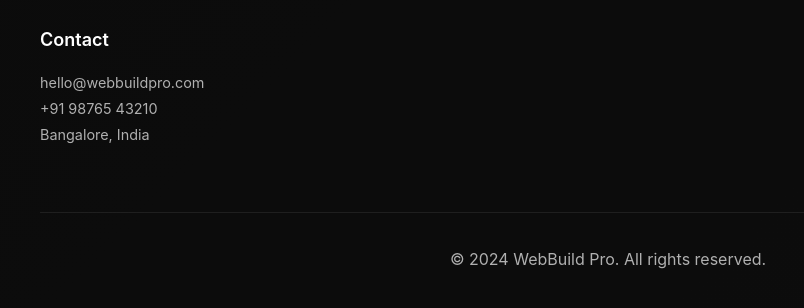
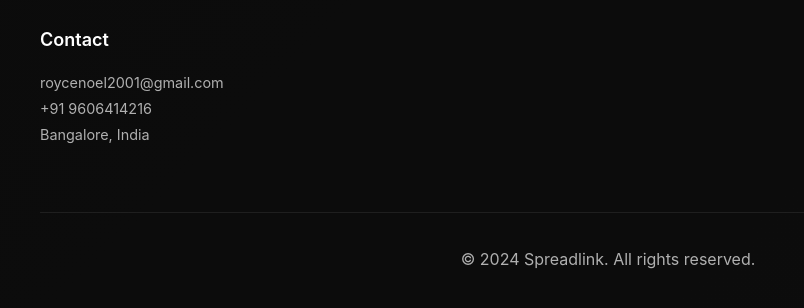
Before and after one commit to roycenoel/Getdone, a plain HTML site: page index.html in a window 1280 px wide. Shown: the part 5100-5408 px from the top of the page, 32-836 px from the left. Drawn offline with Linux system fonts and the light colour scheme.

Commit message:
Update index.html

```diff
--- a/index.html
+++ b/index.html
@@ -301,13 +301,13 @@
                 </div>
                 <div class="footer-section">
                     <h4>Contact</h4>
-                    <p>hello@webbuildpro.com</p>
-                    <p>+91 98765 43210</p>
+                    <p>roycenoel2001@gmail.com</p>
+                    <p>+91 9606414216</p>
                     <p>Bangalore, India</p>
                 </div>
             </div>
             <div class="footer-bottom">
-                <p>&copy; 2024 WebBuild Pro. All rights reserved.</p>
+                <p>&copy; 2024 Spreadlink. All rights reserved.</p>
             </div>
         </div>
     </footer>
```
